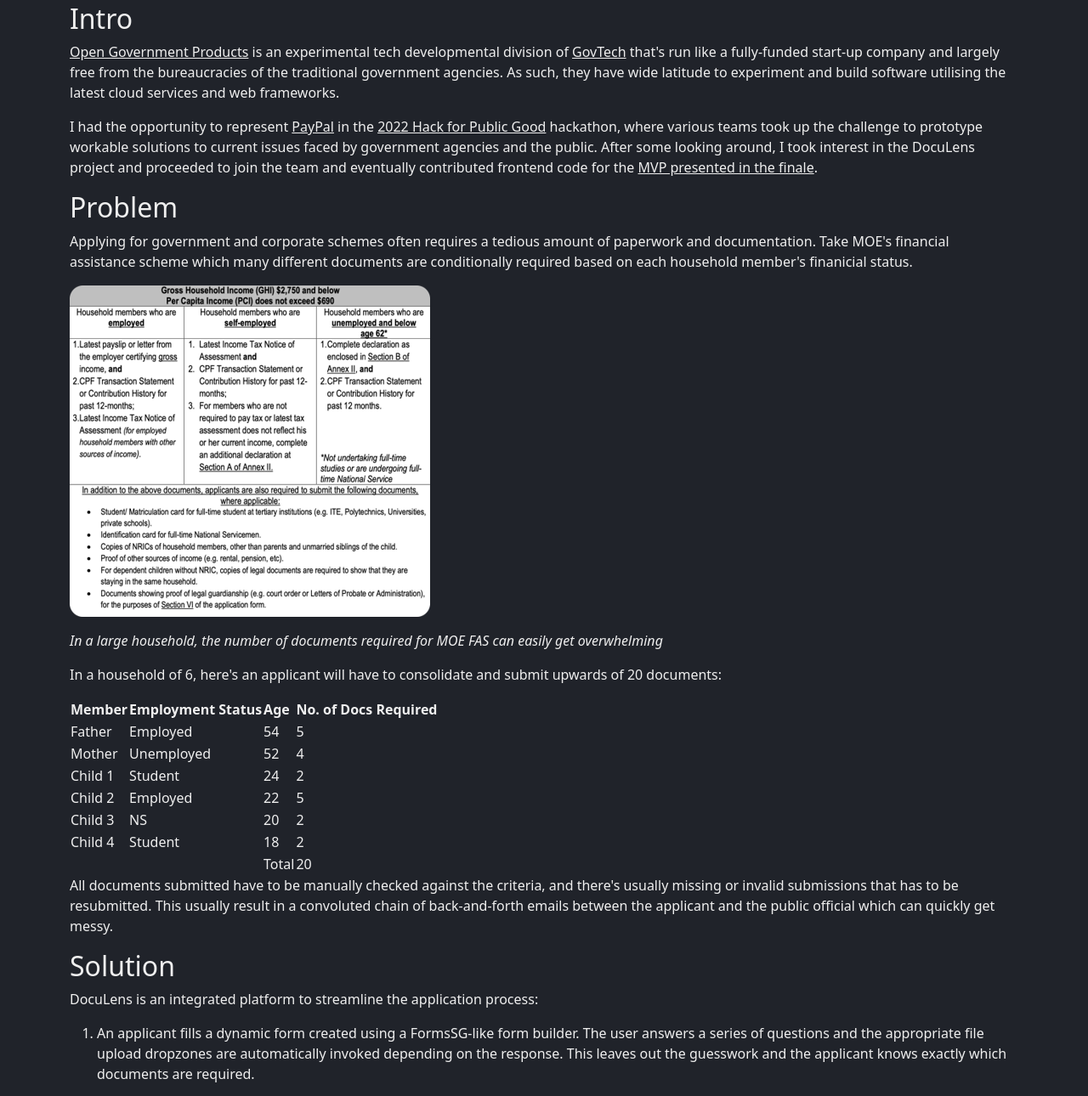
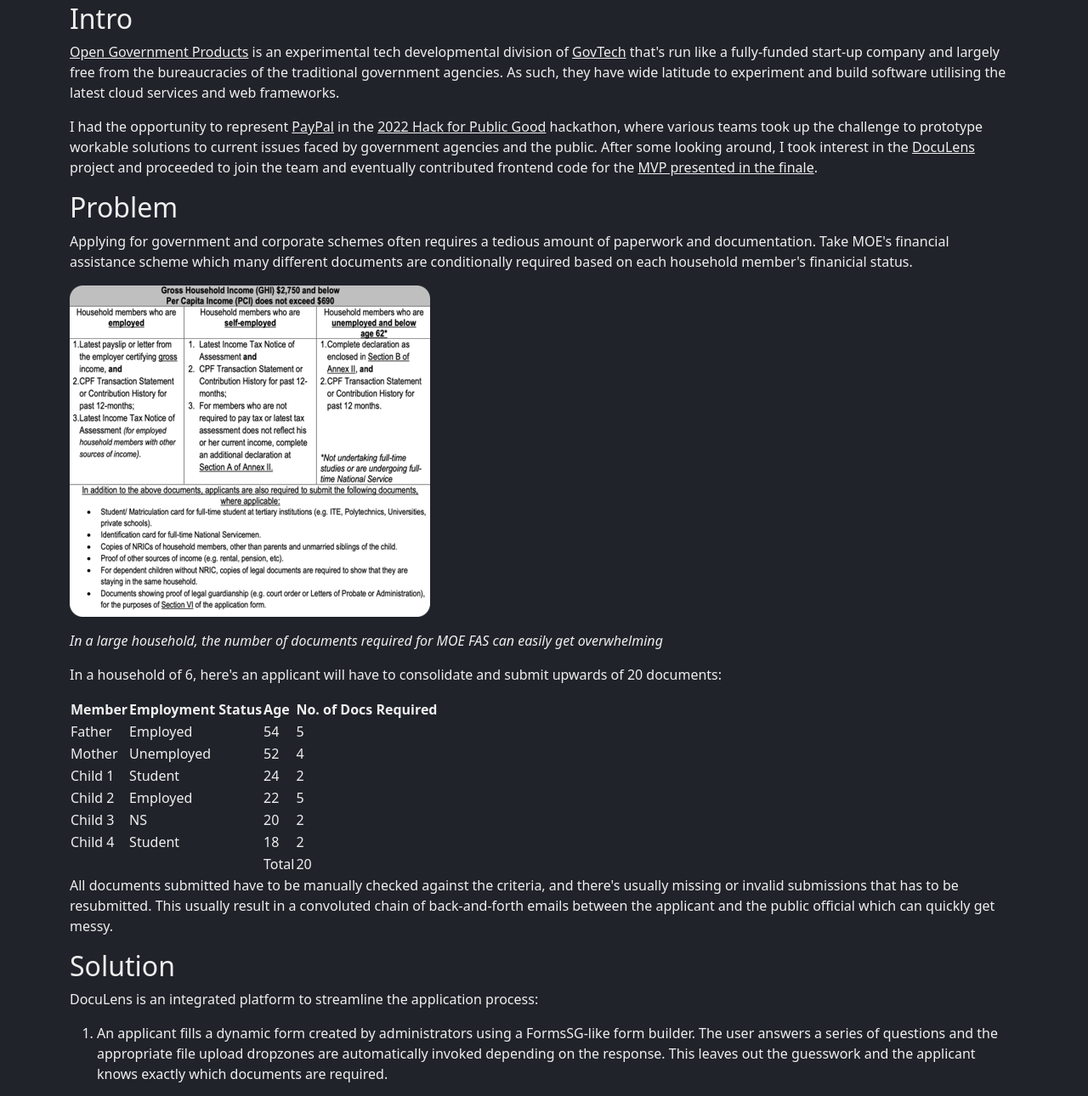
Before and after one commit to loongyh/portfolio, a Gatsby site: page /projects/open-government-products-hack-for-public-good-2022-doculens/ in a window 1280 px wide. Shown: the part 245-1535 px from the top of the page at 85% size. Built offline with nearby package versions, Linux system fonts and the light colour scheme; Gatsby itself is replaced by a stand-in of ours.

Commit message:
Update Project “open-government-products-hack-for-public-good-2022-doculens/index”

```diff
--- a/content/projects/open-government-products-hack-for-public-good-2022-doculens/index.md
+++ b/content/projects/open-government-products-hack-for-public-good-2022-doculens/index.md
@@ -10,7 +10,7 @@ projectEnd: 2022-01-22T05:11:53.209Z
 
 [Open Government Products](https://www.open.gov.sg/aboutus) is an experimental tech developmental division of [GovTech](https://www.tech.gov.sg/) that's run like a fully-funded start-up company and largely free from the bureaucracies of the traditional government agencies. As such, they have wide latitude to experiment and build software utilising the latest cloud services and web frameworks.
 
-I had the opportunity to represent [PayPal](https://www.paypal.com/) in the [2022 Hack for Public Good](https://www.open.gov.sg/hackathon/2022) hackathon, where various teams took up the challenge to prototype workable solutions to current issues faced by government agencies and the public. After some looking around, I took interest in the DocuLens project and proceeded to join the team and eventually contributed frontend code for the [MVP presented in the finale](https://www.youtube.com/watch?v=GBjewa49nk8).
+I had the opportunity to represent [PayPal](https://www.paypal.com/) in the [2022 Hack for Public Good](https://www.open.gov.sg/hackathon/2022) hackathon, where various teams took up the challenge to prototype workable solutions to current issues faced by government agencies and the public. After some looking around, I took interest in the [DocuLens](https://github.com/datagovsg/doculens-sg) project and proceeded to join the team and eventually contributed frontend code for the [MVP presented in the finale](https://www.youtube.com/watch?v=GBjewa49nk8).
 
 ## Problem
 
@@ -38,7 +38,7 @@ All documents submitted have to be manually checked against the criteria, and th
 
 DocuLens is an integrated platform to streamline the application process:
 
-1. An applicant fills a dynamic form created using a FormsSG-like form builder. The user answers a series of questions and the appropriate file upload dropzones are automatically invoked depending on the response. This leaves out the guesswork and the applicant knows exactly which documents are required.
+1. An applicant fills a dynamic form created by administrators using a FormsSG-like form builder. The user answers a series of questions and the appropriate file upload dropzones are automatically invoked depending on the response. This leaves out the guesswork and the applicant knows exactly which documents are required.
 
 ![Form Submission](2.png "Form Submission")
 
@@ -49,3 +49,5 @@ DocuLens is an integrated platform to streamline the application process:
 ![Form Viewer](4.png "Form Viewer")
 
 3. Once the resubmissions are checked and proper, the application can be marked as complete and moved on.
+
+## Conclusion
```
